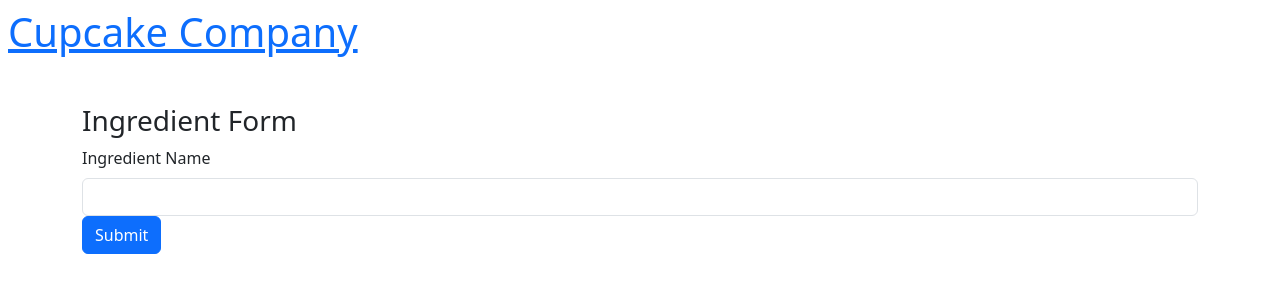
After one commit to CamdenTadhg/CupcakeCompany, a Flask app: page /ingredients in a window 1280 px wide. The commit adds this page. Shown: the top 300 px of the page. Run offline with Flask 3, Linux system fonts and the light colour scheme; data that the repository does not hold is empty.

Commit message:
ingredient model and adding

```diff
--- a/app.py
+++ b/app.py
@@ -1,9 +1,9 @@
 """Flask app for Cupcakes"""
 from flask import Flask, render_template, request, jsonify
-from models import db, connect_db, Cupcake
+from models import db, connect_db, Cupcake, Ingredient
 from flask_wtf import FlaskForm
 from wtforms import StringField, IntegerField
-from forms import AddCupcakeForm, UpdateCupcakeForm
+from forms import AddCupcakeForm, UpdateCupcakeForm, IngredientForm
 from flask_debugtoolbar import DebugToolbarExtension
 
 app = Flask(__name__)
@@ -30,18 +30,17 @@ def show_homepage():
     updateForm = UpdateCupcakeForm()
     return render_template('home.html', addForm=addForm, updateForm=updateForm)
 
+@app.route('/ingredients')
+def show_ingredients():
+    form = IngredientForm()
+    return render_template('ingredients.html', form=form)
+
 @app.route('/api/cupcakes')
 def return_cupcakes():
     all_cupcakes = db.session.execute(db.select(Cupcake).order_by(Cupcake.flavor)).scalars()
     serialized_cupcakes = [cupcake.serialize_cupcake() for cupcake in all_cupcakes]
 
     return jsonify(cupcakes = serialized_cupcakes)
-
-@app.route('/api/cupcakes/<int:id>')
-def return_cupcake(id):
-    cupcake = Cupcake.query.get_or_404(id)
-
-    return jsonify(cupcake = cupcake.serialize_cupcake())
 
 @app.route('/api/cupcakes', methods=["POST"])
 def add_cupcake():
@@ -74,20 +73,38 @@ def delete_cupcake(id):
 
     return jsonify(message="cupcake deleted")
 
+@app.route('/api/ingredients')
+def return_ingredients():
+    all_ingredients = db.session.execute(db.select(Ingredient).order_by(Ingredient.name)).scalars()
+    serialized_ingredients = [ingredient.serialize_ingredient() for ingredient in all_ingredients]
+
+    return jsonify(ingredients = serialized_ingredients)
+
+@app.route('/api/ingredients', methods=["POST"])
+def add_ingredient():
+    name = request.json['name']
+    new_ingredient = Ingredient(name=name)
+    db.session.add(new_ingredient)
+    db.session.commit()
+
+    return (jsonify(ingredient = new_ingredient.serialize_ingredient()), 201)
+
+@app.route('/api/ingredients/<int:id>', methods=["PATCH"])
+def update_ingredient(id):
+    ingredient = Ingredient.query.get_or_404(id)
+    ingredient.name = request.json.get('name', ingredient.name)
+    db.session.commit()
+
+    return jsonify(ingredient = ingredient.serialize_ingredient())
+
 
 # 4 create page to add/edit ingredients
-    # route
-    # form model
-    # html page
-    # api function to add ingredients
-    # axios function to add ingredients
-    # api function to update ingredients
     # axios function to update ingredients
 # 3 allow adding ingredients to each cupcake when adding cupcakes
 # 2 add functionality on front end to update a cupcake
-    # update form page
-    # route for update form page
-    # update axios function
-    # fix delete behavior
+    # update form fill
+    # api update function (to include ingredients)
+    # axios update function
 # 1 add testing (flask & javascript)
+    # run testing
 # 0 remove logging logic
--- a/forms.py
+++ b/forms.py
@@ -15,3 +15,8 @@ class UpdateCupcakeForm(FlaskForm):
 
     size = StringField("Size", validators=[InputRequired(message="Please enter a size"), AnyOf(values=["extra small", "small", "medium", "large", "extra large"], message="Please enter a valid size")])
     rating = IntegerField("Rating", validators=[NumberRange(min=1, max=10, message="Please enter a number between 1 and 10")])
+
+class IngredientForm(FlaskForm):
+    """form for adding and updating ingredients in the database"""
+
+    name = StringField("Ingredient Name", validators=[InputRequired(message="Please enter an ingredient")])
--- a/static/app.js
+++ b/static/app.js
@@ -6,8 +6,14 @@ const $cupcakeSizeInput = $('.cupcake-size');
 const $cupcakeRatingInput = $('.cupcake-rating');
 const $cupcakeImageInput = $('.cupcake-image');
 const $searchCupcakeForm = $('#search-cupcake-form');
+const $ingredientForm = $('#ingredient-form');
+const $ingredientList = $('.ingredient-list');
+const $ingredientNameInput = $('.ingredient-name');
 
-$(document).ready(cupcakesOnStart);
+$(document).ready(function(){
+    cupcakesOnStart();
+    ingredientsOnStart();
+})
 
 //cupcake searching event listener for submit
 $searchCupcakeForm.submit(function(event){
@@ -36,18 +42,24 @@ $cupcakeForm.submit(function(event){
 });
 
 //event listener for delete buttons on cupcake list
-$cupcakeList.on('click', '.delete-button', function(event){
-    Cupcake.deleteCupcake($(event.target).parent().attr('id'));
-    console.log($(event.target).parent().attr('id'));
-    $(this).closest('li').remove();
-})
+$cupcakeList.on('click', '.delete-button', async function(event){
+    try {
+        console.log('starting event listener');
+        const cupcakeId = $(event.currentTarget).closest('li').attr('id');
+        console.log(cupcakeId)
+        await Cupcake.deleteCupcake(cupcakeId);
+        $(this).closest('li').remove();
+    } catch (error) {
+        alert("Delete cupcake event listener failed. Please try again.")
+    }
+});
 
-//event listener for update buttons on cupcake list
-$cupcakeList.on('click', '.update-button', function(event){
-})
-
-//event listener for submit update buttons on cupcake list
-$cupcakeList.on('click', '.update-submit', function(event){
+//ingredient adding event listener
+$ingredientForm.submit(async function(event){
+    event.preventDefault();
+    console.log('ingredient form submitted');
+    newIngredient = gatherIngredientData();
+    newIngredient.addIngredient();
 })
 
 //initial function to show cupcakes on site load
@@ -63,7 +75,7 @@ function displayCupcakes(array){
     $cupcakeList.empty()
     for (let cupcake of array.cupcakes){
         console.log('starting for statement');
-        const $cupcakeLi = $(`<li id=${cupcake.id}><a href="/cupcakes/${cupcake.id}"><img src=${cupcake.image} class="img-thumbnail border-0" style="max-width:125px"></a> <b>${cupcake.flavor}</b> <span class="cupcake-details">(${cupcake.size}, ${cupcake.rating} stars)</span> <button class="btn btn-primary btn-small update-button" data-bs-toggle="modal" data-bs-target="update-modal"><i class="fas fa-pencil"></i></button><button class="btn btn-danger btn-small delete-button"><b>X</b></button></li>`);
+        const $cupcakeLi = $(`<li id=${cupcake.id}><img src=${cupcake.image} class="img-thumbnail border-0" style="max-width:125px"> <b>${cupcake.flavor}</b> <span class="cupcake-details">(${cupcake.size}, ${cupcake.rating} stars)</span><button class="btn btn-primary btn-small update-button" data-bs-toggle="modal" data-bs-target="update-modal"><i class="fas fa-pencil"></i></button><button class="btn btn-danger btn-small delete-button"><b>X</b></button></li>`);
         $cupcakeLi.addClass('fs-3');
         $cupcakeList.append($cupcakeLi);
 }}
@@ -80,3 +92,30 @@ function gatherCupcakeData() {
     console.log(newCupcake);
     return newCupcake;
 }
+
+//initial function to show ingredients on site load
+async function ingredientsOnStart() {
+    ingredientList = await IngredientList.getIngredients();
+    displayIngredients(ingredientList)
+}
+
+//display an instance of IngredientList on the page
+function displayIngredients(array){
+    console.log('entering display ingredients')
+    console.log(array);
+    $ingredientList.empty()
+    for (let ingredient of array.ingredients){
+        console.log('starting for statement');
+        const $ingredientDiv = $(`<div class="col" id=${ingredient.id}>${ingredient.name}</div>`);
+        $ingredientDiv.addClass('fs-3');
+        $ingredientList.append($ingredientDiv);
+}}
+
+function gatherIngredientData() {
+    console.log('starting gatherIngredientData');
+    const name = $ingredientNameInput.val();
+    ingredientData = {name: name};
+    const newIngredient = new Ingredient(ingredientData);
+    console.log(newIngredient);
+    return newIngredient;
+}
--- a/static/models.js
+++ b/static/models.js
@@ -12,6 +12,7 @@ class Cupcake {
     async addCupcake() {
         try{
             console.log('starting add cupcake');
+            console.log('cupcakeData = ', cupcakeData)
             const response = await axios.post('/api/cupcakes', cupcakeData)
             console.log(response);
             $cupcakeList.empty();
@@ -29,9 +30,10 @@ class Cupcake {
     static async deleteCupcake(cupcakeId){
         try{
             console.log('starting delete cupcake');
+            console.log('cupcake id = ', cupcakeId);
             await axios.delete(`/api/cupcakes/${cupcakeId}`);
         } catch(error) {
-            alert("Delete cupcake failed. Please try again.")
+            alert("Delete cupcake failed. Please try again.");
         }
     }
 
@@ -94,5 +96,48 @@ class CupcakeList {
         console.log(cupcakeResults);
         return new CupcakeList(cupcakeResults);
     }
+}
 
+class Ingredient {
+
+    constructor({id, name}) {
+        this.id = id;
+        this.name = name;
     }
+
+    //create a new instance of cupcake and add it to the database.
+    async addIngredient() {
+        try{
+            console.log('starting add ingredient');
+            const response = await axios.post('/api/ingredients', ingredientData);
+            console.log(response);
+            $ingredientList.empty();
+            let mainIngredientList = await IngredientList.getIngredients();
+            console.log('mainIngredientList = ', mainIngredientList);
+            displayIngredients(mainIngredientList);
+            $ingredientNameInput.val("");
+        } catch(error) {
+            alert("Form submission failed. Please try again")
+        }
+    }
+}
+
+class IngredientList {
+
+    constructor(ingredients){
+        this.ingredients = ingredients;
+    }
+
+    // pulls full list of ingredients from the api and returns them as an new instance of IngredientList
+    static async getIngredients() {
+        try{
+            console.log('starting getIngredients')
+            const response = await axios.get('/api/ingredients');
+            const ingredients = response.data.ingredients.map(ingredient => new Ingredient(ingredient));
+            console.log('ingredients = ', ingredients);
+            return new IngredientList(ingredients);
+        } catch(error) {
+            alert("No ingredients found")
+        }
+    };
+}
--- a/templates/home.html
+++ b/templates/home.html
@@ -4,12 +4,13 @@
 
 {% block content %}
 
-<div class="container my-5">
-    <form id="search-cupcake-form">
+<div class="row my-5 justify-content-evenly">
+    <form id="search-cupcake-form" class="col-5">
             <label for="search" class="fs-3">Search:
                 <input type="text" name="search" class="cupcake-search" style="width: 500px">
             </label>
     </form>
+    <a href="/ingredients" class="col-1 btn btn-secondary">Ingredients</a>
 </div>
 
 <div class="container my-5">
--- /dev/null
+++ b/templates/ingredients.html
@@ -0,0 +1,29 @@
+{% extends 'base.html' %}
+
+{% block title %}Ingredients{% endblock %}
+
+{% block content %}
+<div class="container my-5">
+    <h3>Ingredient Form</h3>
+    <form id="ingredient-form">
+        {{form.hidden_tag()}}
+        <div>
+            {{form.name.label(class_="form-label")}}
+            {{form.name(class_="form-control ingredient-name")}}
+            <span class="text-danger">
+                {% for error in form.name.errors %}
+                    {{error}}
+                {% endfor %}
+            </span>
+        </div>
+        <button class="col btn btn-primary ingredient-button">Submit</button>
+    </form>
+</div>
+
+<div class="container text-center">
+    <div class="row row-cols-2 ingredient-list">
+
+    </div>
+</div>
+
+{% endblock %}
```
Also changed, not shown: seed.py (+30 -2 lines).
